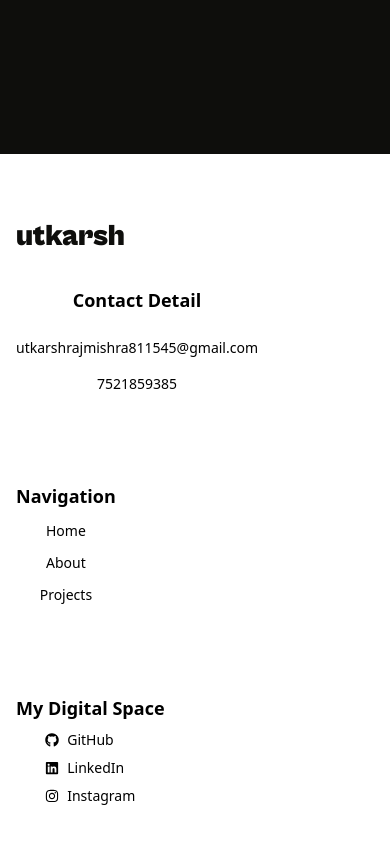
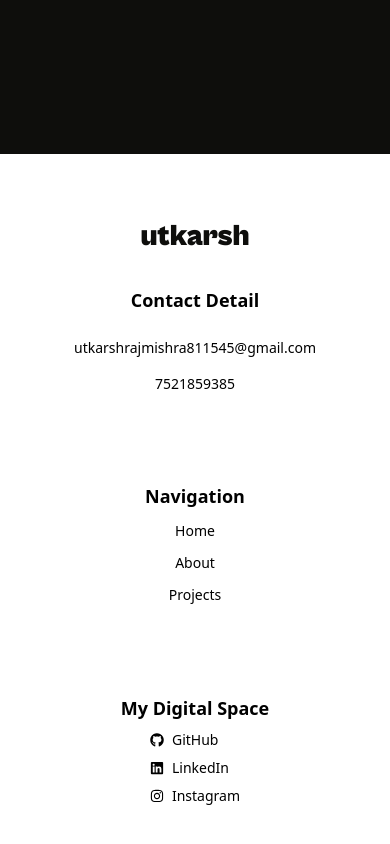
Before and after one commit to Utkarshrajmishra/Portfolio, a React (Vite) app: page / in a window 390 px wide. Shown: the part 4854-5698 px from the top of the page. Built offline with nearby package versions, Linux system fonts and the light colour scheme.

Commit message:
Update: Nav Component

```diff
--- a/src/components/Footer.jsx
+++ b/src/components/Footer.jsx
@@ -4,9 +4,9 @@ import { FaInstagram, FaLinkedin, FaGithub } from 'react-icons/fa';
 
 const Footer = () => {
   return (
-    <section className="flex flex-col md:flex-row md:px-24 px-4 py-16 items-start justify-between">
+    <section className="flex flex-col md:flex-row md:px-24 px-4 py-16 items-center md:items-start justify-between">
       {/* Name Section */}
-      <div className="flex items-center md:items-start mb-8 md:mb-0 w-full md:w-auto">
+      <div className="flex items-center justify-center mb-8 md:mb-0 w-full md:w-auto">
         <NavLink
           to="/"
           className="font-grotesk font-black text-3xl text-accent-400"
@@ -16,7 +16,7 @@ const Footer = () => {
       </div>
 
       {/* Contact and Navigation Sections */}
-      <div className="flex flex-col md:flex-row w-full md:w-auto gap-14 items-start">
+      <div className="flex flex-col md:flex-row w-full md:w-auto gap-14 items-center md:items-start">
         {/* Contact Details */}
         <div className="flex flex-col gap-4 items-center md:items-start text-center md:text-left mb-8 md:mb-0">
           <p className="text-lg font-bold mb-2">Contact Detail</p>
```
